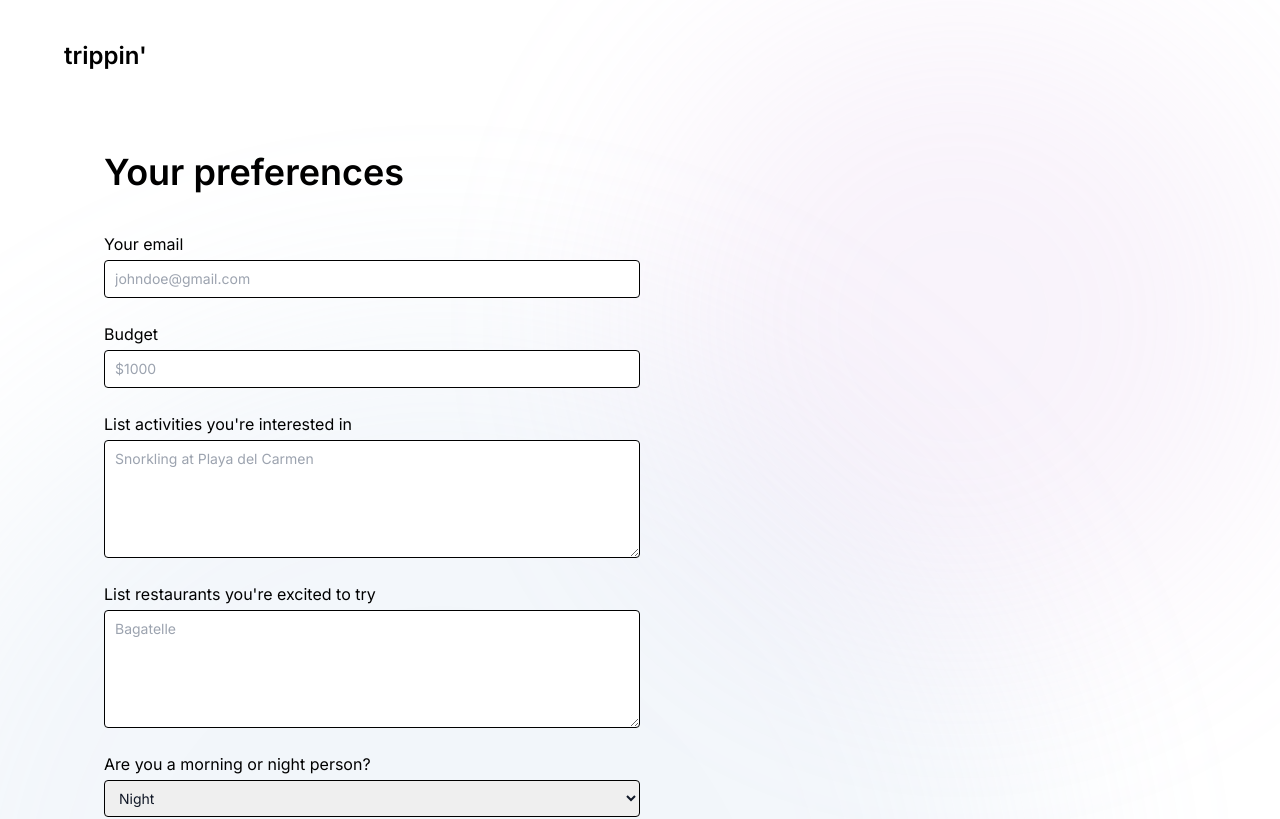
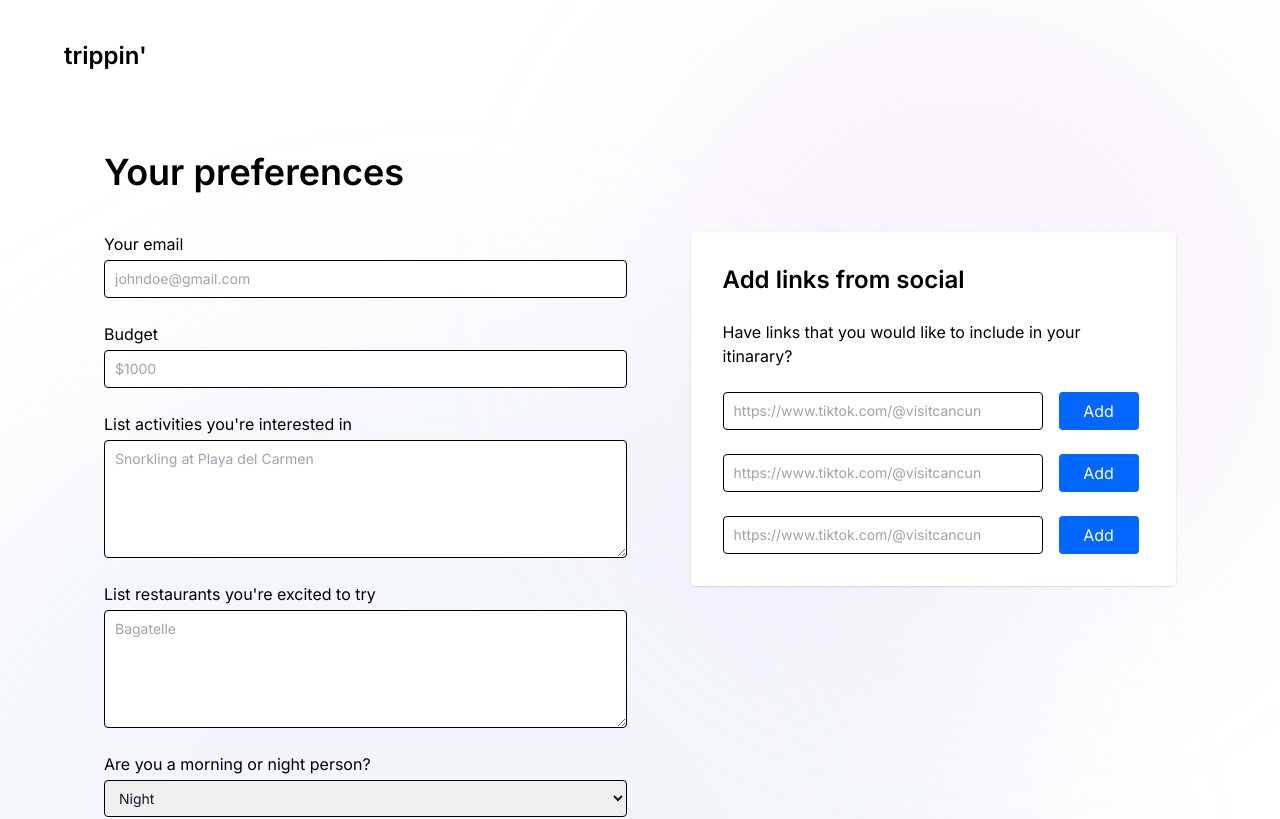
Before and after one commit to nutboltz/tripto, a Next.js app: page /trip/1/preferences in a window 1280 px wide. Shown: the top 819 px of the page. Built offline with nearby package versions, Linux system fonts and the light colour scheme.

Commit message:
social links section

```diff
--- a/src/components/TripDetailsFrom.tsx
+++ b/src/components/TripDetailsFrom.tsx
@@ -17,6 +17,9 @@ export default function TripDetailsForm(props: TripDetailsFormProps) {
     const data = tripDetails as tripDetailsType[];
 
     const [inputValues, setInputValues] = useState<{ [key: string]: string }>({});
+    const [linkOne, setLinkOne] = useState('');
+    const [linkTwo, setLinkTwo] = useState('');
+    const [linkThree, setLinkThree] = useState('');
 
     const handleInputChange = (id: string, value: string) => {
         setInputValues((prevValues) => ({
@@ -43,8 +46,8 @@ export default function TripDetailsForm(props: TripDetailsFormProps) {
 
     return (
         <div>
-            <form onSubmit={handleSubmit} className="flex flex-col gap-6">
-                <div className="flex flex-col gap-6">
+            <form onSubmit={handleSubmit} className="flex gap-16">
+                <div className="flex flex-col gap-6 w-1/2">
                     {data.map((item, index) => (
                         <div key={index} className="flex flex-col gap-1">
                             <label htmlFor={item.title}>
@@ -58,7 +61,7 @@ export default function TripDetailsForm(props: TripDetailsFormProps) {
                                     value={inputValues[item.title] || ''}
                                     placeholder={item.placeholder}
                                     onChange={(e) => handleInputChange(item.title, e.target.value)}
-                                    className="text-gray-900 text-sm border-black border rounded px-2.5 py-2 focus:outline-none focus:ring-0 w-1/2"
+                                    className="text-gray-900 text-sm border-black border rounded px-2.5 py-2 focus:outline-none focus:ring-0 w-full"
                                 />
                             }
                             {item.inputType === "textArea" &&
@@ -69,7 +72,7 @@ export default function TripDetailsForm(props: TripDetailsFormProps) {
                                     value={inputValues[item.title] || ''}
                                     placeholder={item.placeholder}
                                     onChange={(e) => handleInputChange(item.title, e.target.value)}
-                                    className="text-gray-900 text-sm border-black border rounded px-2.5 py-2 focus:outline-none focus:ring-0 w-1/2"
+                                    className="text-gray-900 text-sm border-black border rounded px-2.5 py-2 focus:outline-none focus:ring-0 w-full"
                                 />
                             }
                             {item.inputType === "dropdown" &&
@@ -77,7 +80,7 @@ export default function TripDetailsForm(props: TripDetailsFormProps) {
                                     id={item.title}
                                     value={inputValues[item.title] || ''}
                                     onChange={(e) => handleInputChange(item.title, e.target.value)}
-                                    className="text-gray-900 text-sm border border-black rounded px-2.5 py-2 focus:outline-none focus:ring-0 w-1/2"
+                                    className="text-gray-900 text-sm border border-black rounded px-2.5 py-2 focus:outline-none focus:ring-0 w-full"
                                 >
                                     {item.options?.map((option, index) => (
                                         <option key={index} value={option}>
@@ -95,6 +98,46 @@ export default function TripDetailsForm(props: TripDetailsFormProps) {
                         Submit
                     </button>
                 </div>
+                <div className="flex flex-col gap-6 bg-white p-8 shadow rounded h-fit">
+                    <h2 className="text-2xl font-semibold">Add links from social</h2>
+                    <p>Have links that you would like to include in your itinarary?</p>
+                    <div className="flex gap-4">
+                        <input
+                            name="link-one"
+                            id="link-one"
+                            type="text"
+                            value=""
+                            placeholder="https://www.tiktok.com/@visitcancun"
+                            onChange={(e) => setLinkOne(e.target.value)}
+                            className="text-gray-900 text-sm border-silverBlue-2 border border-black rounded px-2.5 py-2 focus:outline-none focus:ring-0 w-80"
+                        />
+                        <button className="w-20 rounded text-white bg-[#0267FF]">Add</button>
+                    </div>
+                    <div className="flex gap-4">
+                        <input
+                            name="link-one"
+                            id="link-one"
+                            type="text"
+                            value=""
+                            placeholder="https://www.tiktok.com/@visitcancun"
+                            onChange={(e) => setLinkOne(e.target.value)}
+                            className="text-gray-900 text-sm border-silverBlue-2 border border-black rounded px-2.5 py-2 focus:outline-none focus:ring-0 w-80"
+                        />
+                        <button className="w-20 rounded text-white bg-[#0267FF]">Add</button>
+                    </div>
+                    <div className="flex gap-4">
+                        <input
+                            name="link-one"
+                            id="link-one"
+                            type="text"
+                            value=""
+                            placeholder="https://www.tiktok.com/@visitcancun"
+                            onChange={(e) => setLinkOne(e.target.value)}
+                            className="text-gray-900 text-sm border-silverBlue-2 border border-black rounded px-2.5 py-2 focus:outline-none focus:ring-0 w-80"
+                        />
+                        <button className="w-20 rounded text-white bg-[#0267FF]">Add</button>
+                    </div>
+                </div>
             </form>
         </div>
     );
```
